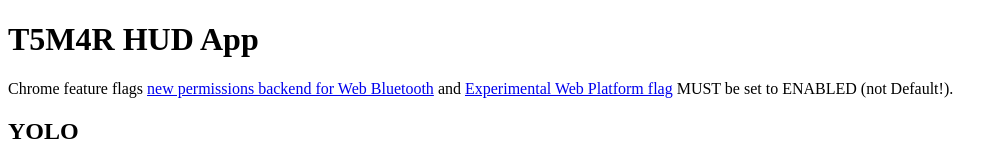
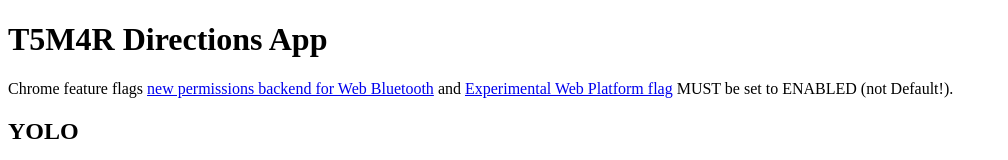
Before and after one commit to t5m4r/smarthelmet, a plain HTML site: page index.html in a window 1280 px wide. Shown: the top 160 px of the page, without its empty margins (0-1008 px from the left). Drawn offline with Linux system fonts and the light colour scheme.

Commit message:
Change app title from 'HUD' to 'Directions'

```diff
--- a/index.html
+++ b/index.html
@@ -7,7 +7,7 @@
     <script src="get-devices.js"></script>
 </head>
 <body>
-    <h1>T5M4R HUD App</h1>
+    <h1>T5M4R Directions App</h1>
     <p>Chrome feature flags <a href="chrome://flags/#enable-web-bluetooth-new-permissions-backend">new permissions backend for Web Bluetooth</a> and <a href="chrome://flags/#enable-experimental-web-platform-features">Experimental Web Platform flag</a> MUST be set to ENABLED (not Default!).</p>
     <h2>YOLO</h2>
 
```
